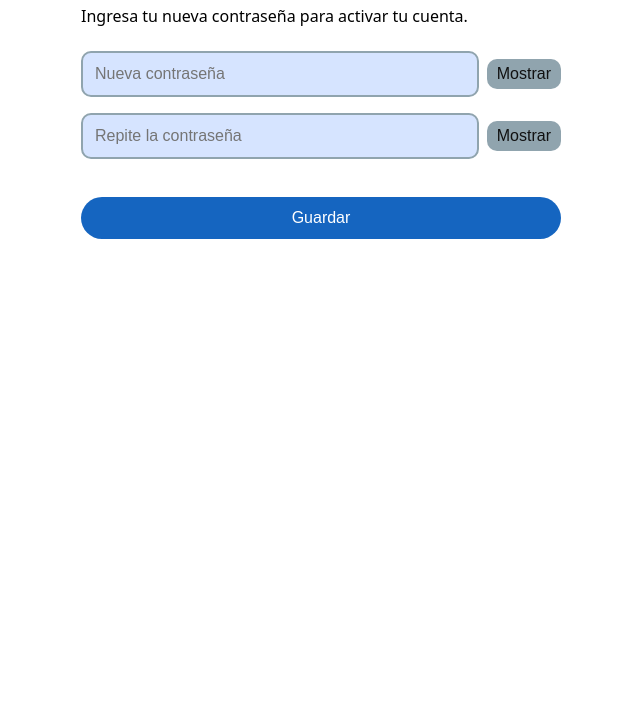
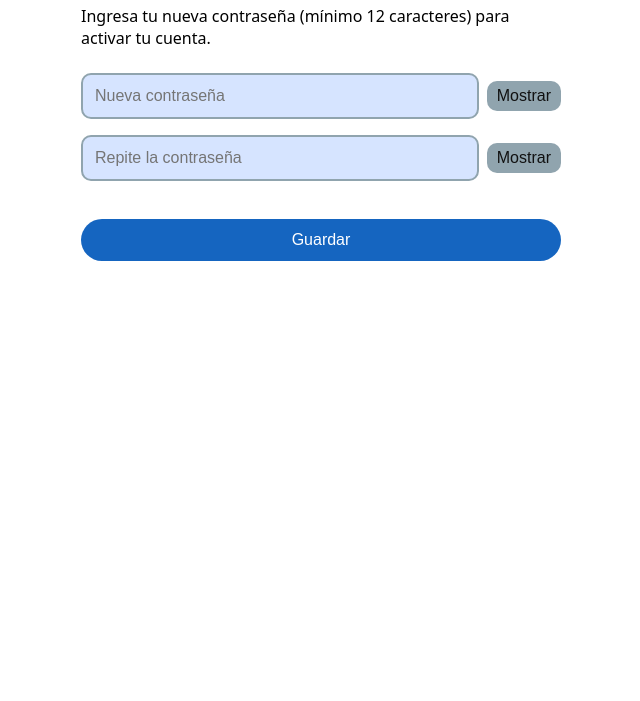
Before and after one commit to guillesilva1805/contra-web-Ry, a plain HTML site: page index.html in a window 1280 px wide. Shown: the part 99-800 px from the top of the page, without its empty margins (319-959 px from the left). Drawn offline with nearby package versions, Linux system fonts and the light colour scheme.

Commit message:
chore(ui): indicar mínimo 12 caracteres en crear contraseña

```diff
--- a/index.html
+++ b/index.html
@@ -22,7 +22,7 @@
 </head>
 <body>
   <h1>Crear contraseña</h1>
-  <p>Ingresa tu nueva contraseña para activar tu cuenta.</p>
+  <p>Ingresa tu nueva contraseña (mínimo 12 caracteres) para activar tu cuenta.</p>
   <div class="row">
     <input id="pass1" type="password" placeholder="Nueva contraseña" />
     <button type="button" id="toggle1" class="toggle">Mostrar</button>
```
